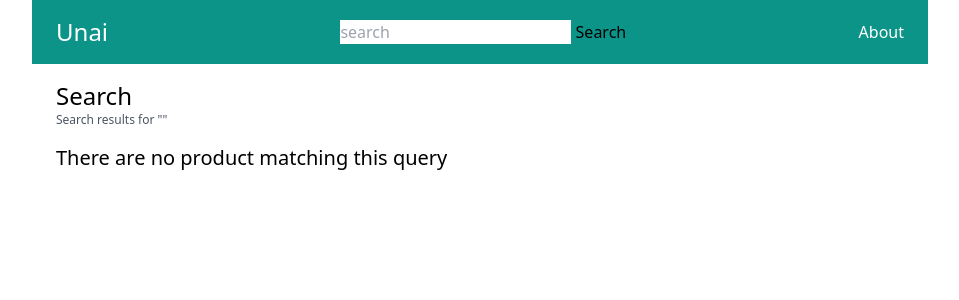
After one commit to gaikwad-sarvanand/E-commerce_mulitple_vendor, a Django app: page /search/ in a window 1280 px wide. The commit adds this page. Shown: the top 300 px of the page, without its empty margins (160-1119 px from the left). Run offline with Django 4.2, Linux system fonts and the light colour scheme; data that the repository does not hold is empty; some libraries are stand-ins or nearby versions.

Commit message:
Done with seach bar query

```diff
--- a/core/templates/core/base.html
+++ b/core/templates/core/base.html
@@ -12,6 +12,12 @@
       <div class="logo">
         <a href="/" class="text-2xl text-white">Unai</a>
       </div>
+      <div class="search">
+        <form action="/search/" method="get">
+          <input type="search" name="query" id="" placeholder="search">
+          <button>Search</button>
+        </form>
+      </div>
       <div class="menu space-x-4">
         {% menu %}
         {% if request.user.is_authenticated %}
--- /dev/null
+++ b/store/templates/store/search.html
@@ -0,0 +1,32 @@
+{% extends 'core/base.html'%}
+{% block title %}Search{% endblock %}
+
+
+{% block content %}
+
+<h1 class="text-2xl">Search</h1>
+<h2 class="text-xs text-gray-600">Search results for "{{query}}"</h2>
+
+{% if products%}
+    <div class="flex flex-wrap">
+        {% for product in products %}
+            <div class="product w-1/3 p-2">
+                <div class="p-4 bg-gray-100">
+                    <a href="{% url 'product_details' product.category.slug product.slug %}">
+                        {% if product.image %}
+                                <div class="images mb-2">
+                                    <img src="{{product.image.url}}" alt="Image of {{product.title}}">
+                                </div>
+                        {% endif %}
+                        <h2 class="text-xl ">{{product.title}}</h2>
+                        <p class="text-sm text-gray-600">${{product.get_display_price}}</p>
+                    </a>
+                </div>
+            </div>
+        {% endfor %}
+    </div>
+{%else%}
+    <p class="mt-4 text-xl">There are no product matching this query</p>
+{% endif %}
+
+{% endblock %}
--- a/store/urls.py
+++ b/store/urls.py
@@ -2,6 +2,7 @@ from django.urls import path
 from .import views
 
 urlpatterns = [
+    path('search/',views.search,name="search"),
     path('<slug:slug>/',views.category_detail,name='category_detail'),
     path('<slug:category_slug>/<slug:slug>/',views.product_details,name='product_details'),
 ]
--- a/store/views.py
+++ b/store/views.py
@@ -1,7 +1,13 @@
 from django.shortcuts import render,get_object_or_404
+from django.db.models import Q
 from.models import Product,Category
 
 # Create your views here.
+def search(request):
+    query = request.GET.get('query','')
+    product = Product.objects.filter(Q(title__icontains=query) | Q(description__icontains=query))
+
+    return render(request,"store/search.html",{'query':query,'products':product})
 
 def category_detail(request,slug):
     categroy = get_object_or_404(Category , slug=slug)
```
